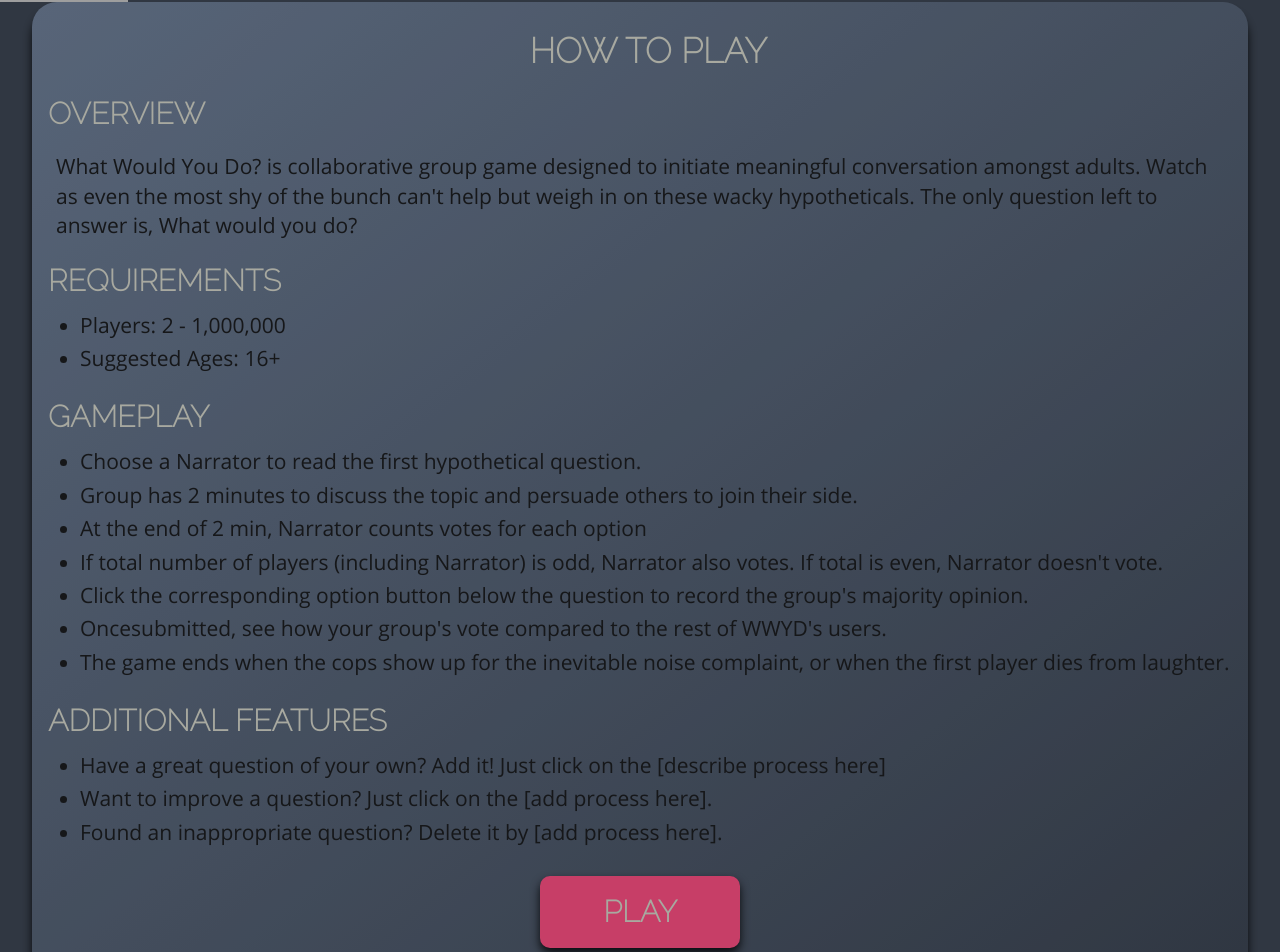
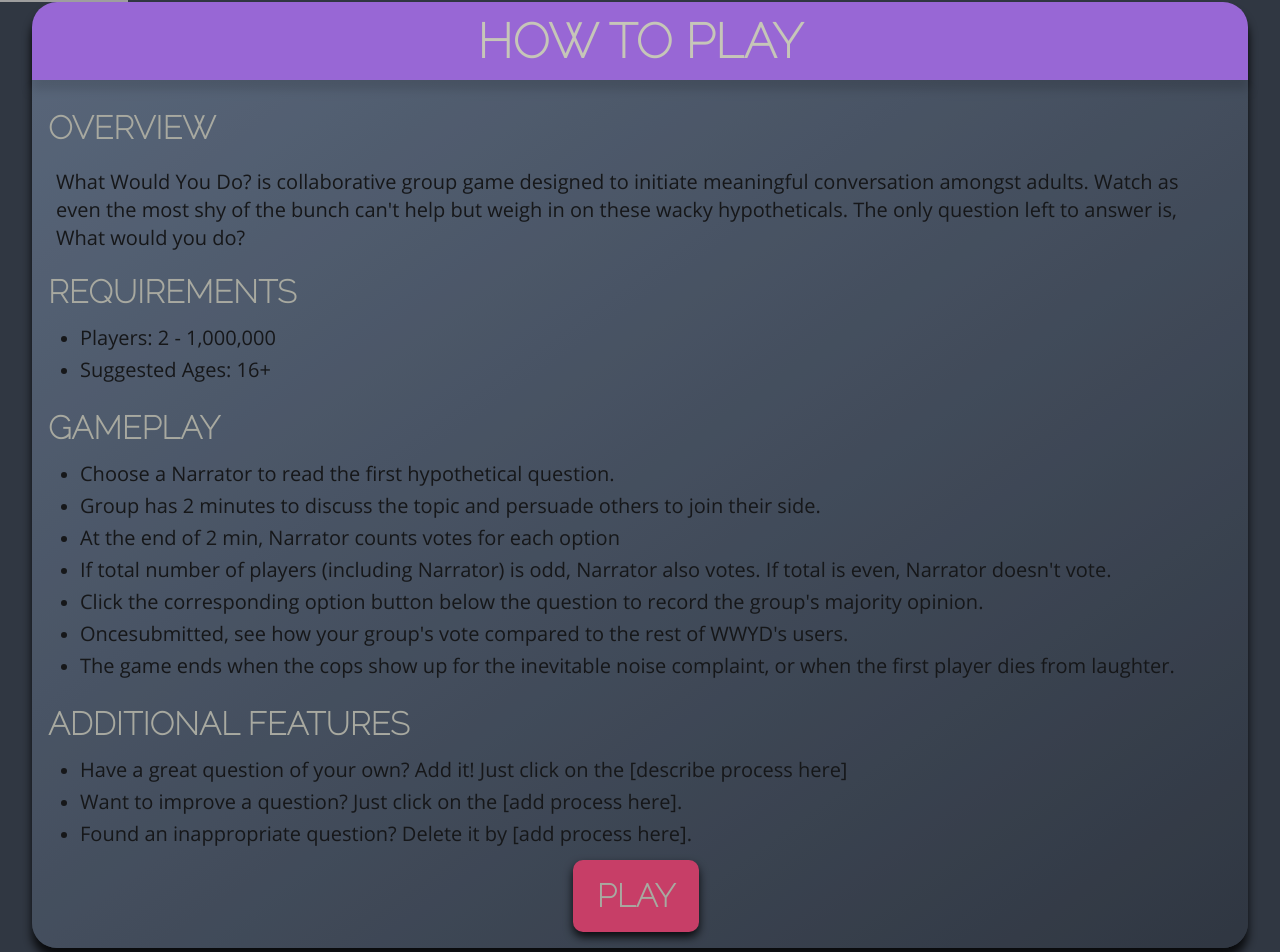
Before and after one commit to chasfricke/wwyd-FE, a React (Create React App) app: page / in a window 1280 px wide. Shown: the part 126-1078 px from the top of the page. Built offline with nearby package versions, Linux system fonts and the light colour scheme; no server answers; grey boxes are pictures that could not be loaded.

Commit message:
updated splashscreen.js header

```diff
--- a/src/App.css
+++ b/src/App.css
@@ -43,6 +43,10 @@ table {
 }
 
 /* End of Myers Reset */
+
+html {
+    font-size: 16px;
+}
 @font-face {
     font-family: Melbourne_bold;
     src: url(./css/fonts/Melbourne_bold.ttf);
@@ -63,7 +67,7 @@ body {
 }
 
 h1 {
-    font-size: 50px;
+    font-size: 4rem;
     font-weight: bolder;
     margin-top: 1rem;
     margin-bottom: 1rem;
@@ -71,8 +75,8 @@ h1 {
 }
 
 h2 {
-    font-size: 35px;
-    font-weight: bold;
+    font-size: 3rem;
+    font-weight: bolder;
     margin-top: 0.75rem;
     margin-bottom: 0.75rem;
     color: #C6C6B8;
@@ -81,7 +85,7 @@ h2 {
 }
 
 h3 {
-    font-size: 30px;
+    font-size: 2rem;
     font-weight: bold;
     margin-top: 1rem;
     margin-bottom: 1rem;
@@ -89,7 +93,7 @@ h3 {
     font-family: Raleway-Thin;
 }
 h4 {
-    font-size: 25px;
+    font-size: 1.5rem;
     font-weight: bold;
     margin-top: 0.5rem;
     margin-bottom: 0.5rem;
@@ -97,7 +101,7 @@ h4 {
 }
 
 p {
-    font-size: 21px;
+    font-size: 1.25rem;
     line-height: 1.4;
     padding: 0.5rem;
     color:#101010;
@@ -112,8 +116,29 @@ ul {
 
 li {
     padding-bottom: .25rem;
-    font-size: 21px;
+    font-size: 1.25rem;
     line-height: 1.4;
     font-family: OpenSans-Regular;
     color:#101010;
 }
+
+button {
+    align-self: center;
+    padding: .25rem 1.5rem;
+    margin-right: .5rem;
+    cursor: pointer;
+    text-align: center;
+    text-decoration: none;
+    outline: none;
+    background-color:  #ED4071;
+    border-radius: 10px;
+    border:none;
+    box-shadow: 0px 5px 10px black;
+  }
+
+  button:hover {background-color: #A12B4D}
+
+  button:active {
+    background-color: #731F37;
+    transform: translateY(4px);
+  }
--- a/src/components/SplashScreen.js
+++ b/src/components/SplashScreen.js
@@ -5,11 +5,10 @@ export class SplashScreen extends React.Component {
   render () {
     return (
       <div >
-
+          <div className="title-div">
+            <h2>HOW TO PLAY</h2>
+          </div>
           <div className="instructions-container">
-            <div className="title-div">
-              <h2>HOW TO PLAY</h2>
-            </div>
             <h3>OVERVIEW</h3>
             <p><i>What Would You Do?</i> is collaborative group game designed to initiate meaningful conversation amongst adults.  Watch as even the most shy of the bunch can't help but weigh in on these wacky hypotheticals. The only question left to answer is, What would you do?</p>
             <h3>REQUIREMENTS</h3>
--- a/src/css/Add.css
+++ b/src/css/Add.css
@@ -16,8 +16,3 @@ form {
 label {
     margin-top: 1rem;
 }
-
-button {
-    margin: 1rem;
-    width: 200px;
-}
--- a/src/css/SplashScreen.css
+++ b/src/css/SplashScreen.css
@@ -1,22 +1,22 @@
 .title-div {
-    padding-left: 1rem;
+    background-color: #9867D5;
+    margin-right: 2rem;
+    margin-left: 2rem;
     padding-top: 0.2rem;
     padding-bottom: 0.2rem;
+    border-radius: 25px 25px 0px 0px;
     display: flex;
-    flex-direction: row;
-    justify-content: center;
-    width: 100%;
+    flex-direction: column;
+    box-shadow: 0px 10px 10px black;
 
 }
 
 .instructions-container {
     display: flex;
     flex-direction: column;
-    /* align-content: center;  */
-    /* background-color: #465161; */
     background: linear-gradient(to bottom right, #627187, #303742);
     opacity: 0.8;
-    border-radius: 25px 25px 25px 25px;
+    border-radius: 0px 0px 25px 25px;
     padding: 1rem;
     margin-right: 2rem;
     margin-left: 2rem;
@@ -25,11 +25,10 @@
 
 h2 {
     align-self: center;
-    color: #C6C6B8;
 }
 
 
-.play-button {
+/* .play-button {
     width: 200px;
     align-self: center;
     padding: 5px 25px;
@@ -48,4 +47,4 @@ h2 {
   .play-button:active {
     background-color: #731F37;
     transform: translateY(4px);
-  }
+  } */
--- a/src/css/Update.css
+++ b/src/css/Update.css
@@ -16,8 +16,3 @@ form {
 label {
     margin-top: 1rem;
 }
-
-button {
-    margin: 1rem;
-    width: 100px;
-}
```
